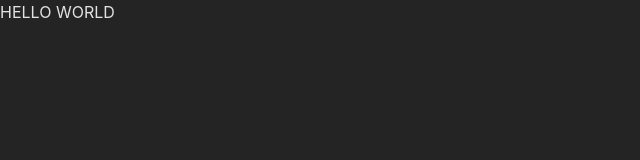
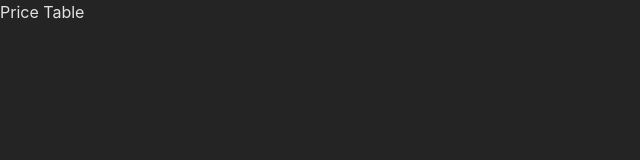
Before and after one commit to Pouya-Kiani/Binance-market-streams, a React (Vite) app: page / in a window 1280 px wide. Shown: the top 160 px of the page, without its empty margins (0-640 px from the left). Built offline with nearby package versions, Linux system fonts and the light colour scheme.

Commit message:
add PriceTable page to app

```diff
--- a/src/App.tsx
+++ b/src/App.tsx
@@ -4,6 +4,7 @@ import { ThemeProvider } from 'styled-components';
 
 import store, { persistor } from './app/store';
 import { themeConfig, GlobalStyles } from './theme';
+import { PriceTable } from './pages/priceTable/PriceTable';
 
 function App() {
   return (
@@ -11,7 +12,7 @@ function App() {
       <PersistGate persistor={persistor}>
         <ThemeProvider theme={themeConfig}>
           <GlobalStyles />
-          <>HELLO WORLD</>
+          <PriceTable />
         </ThemeProvider>
       </PersistGate>
     </Provider>
```
